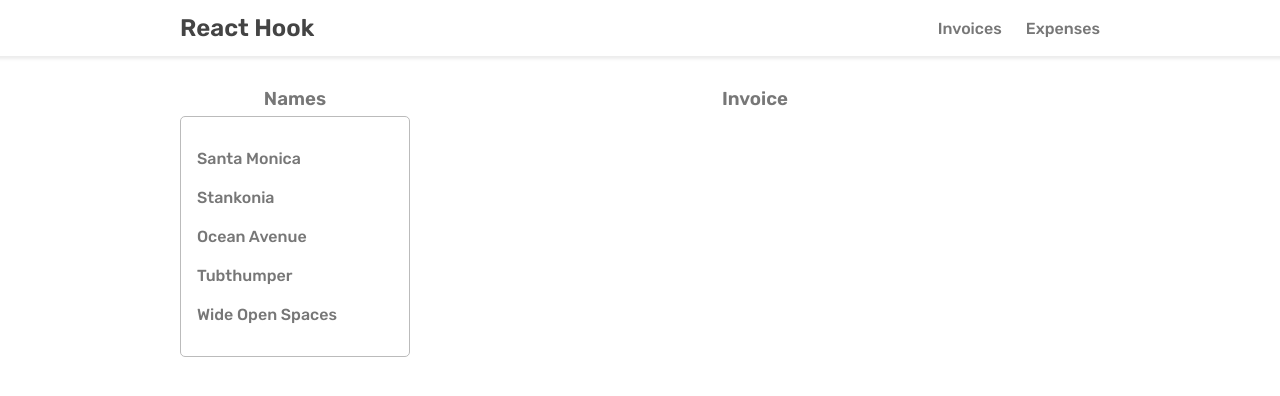
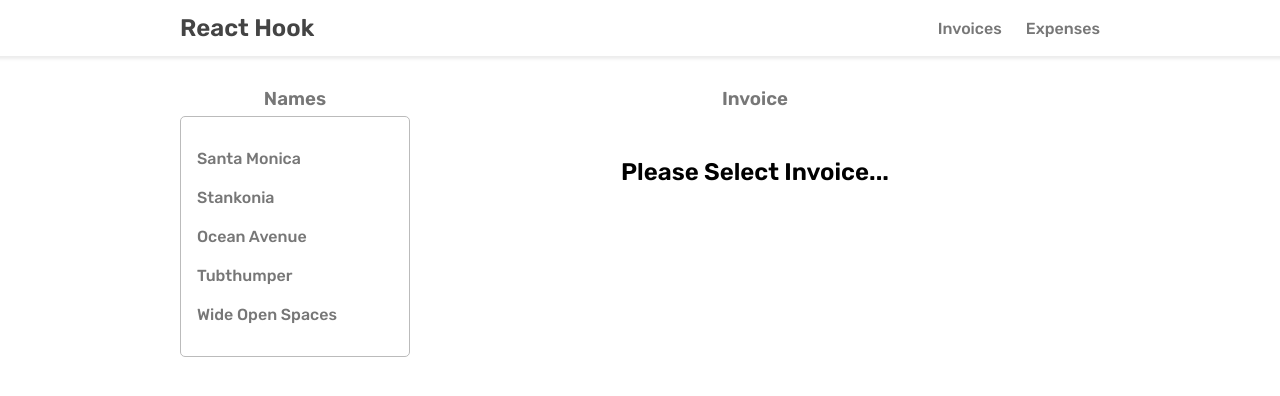
Before and after one commit to NJVS/tutorial-react-router-v6, a React (Create React App) app: page /invoices in a window 1280 px wide. Shown: the top 396 px of the page. Built offline with nearby package versions, Linux system fonts and the light colour scheme.

Commit message:
index route

```diff
--- a/src/App.jsx
+++ b/src/App.jsx
@@ -16,6 +16,9 @@ function App() {
           </main>
         } />
         <Route path='/invoices' element={<Invoices />}>
+          <Route index element={
+            <h2>Please Select Invoice...</h2>
+          } />
           <Route path=':invoiceID' element={<Bills />} />
         </Route>
         <Route path='/expenses' element={<Expenses />} />
```
